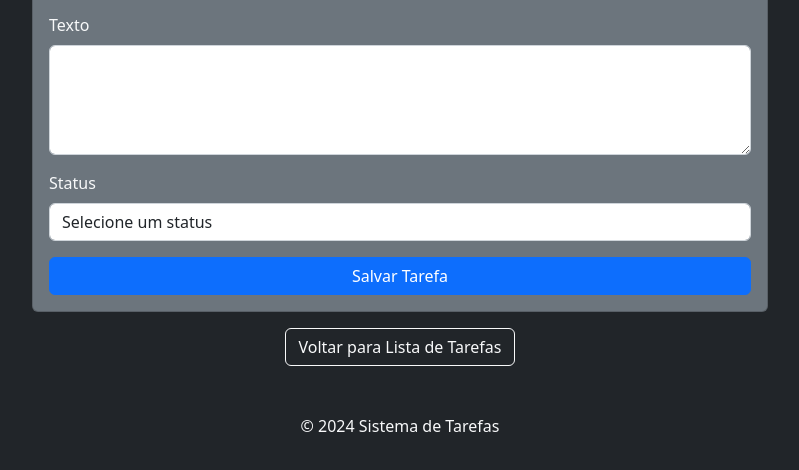
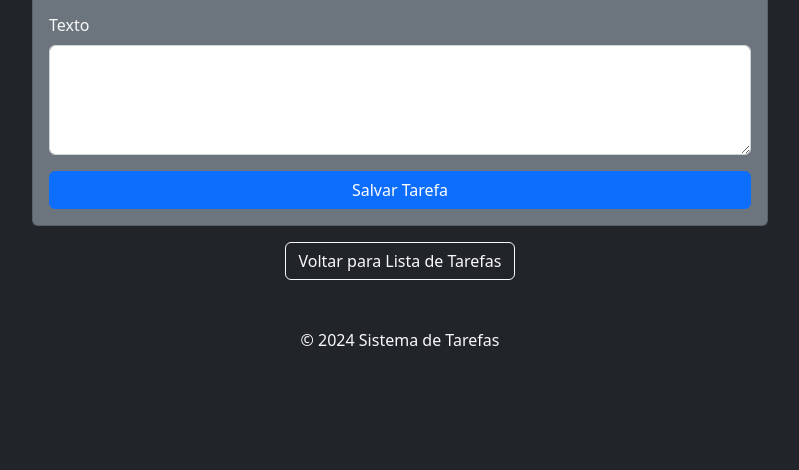
Before and after one commit to Gabriel-Sena-1/todolist-project, a website: page front-todolist/src/create-task.html in a window 1280 px wide. Shown: the part 264-734 px from the top of the page, without its empty margins (240-1039 px from the left). Drawn offline with nearby package versions, Linux system fonts and the light colour scheme.

Commit message:
fix: removendo status do create -> todas as tasks serao criadas como em andamento

```diff
--- a/front-todolist/src/create-task.html
+++ b/front-todolist/src/create-task.html
@@ -34,16 +34,6 @@
                                 <textarea class="form-control" id="description" name="description" rows="4" required></textarea>
                             </div>
 
-                            <div class="mb-3">
-                                <label for="status" class="form-label">Status</label>
-                                <select class="form-control" id="status" name="status" required>
-                                    <option value="">Selecione um status</option>
-                                    <option value="ativo">Ativo</option>
-                                    <option value="desativado">Desativado</option>
-                                    <option value="feito">Concluído</option>
-                                    <option value="2">Em Andamento</option>
-                                </select>
-                            </div>
 
                             <div class="d-grid gap-2">
                                 <button type="submit" class="btn btn-primary">Salvar Tarefa</button>
```
